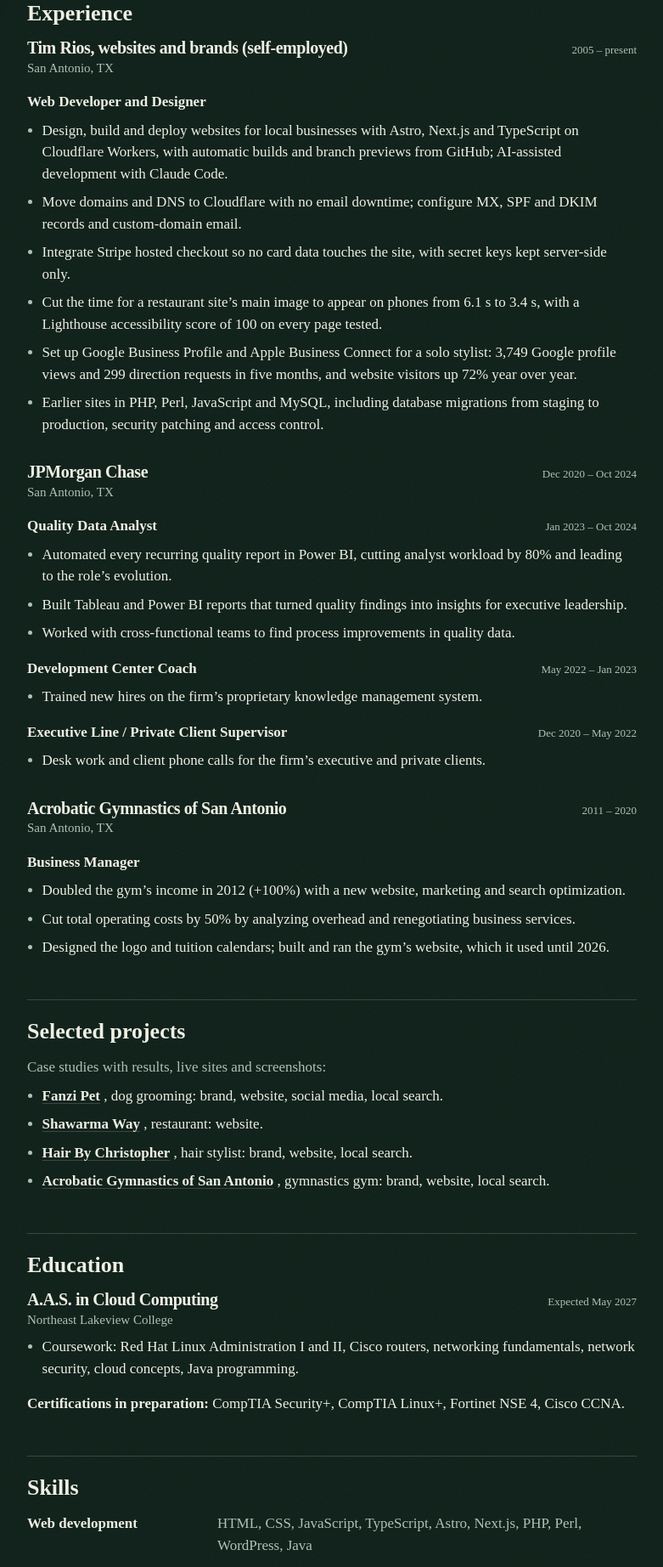
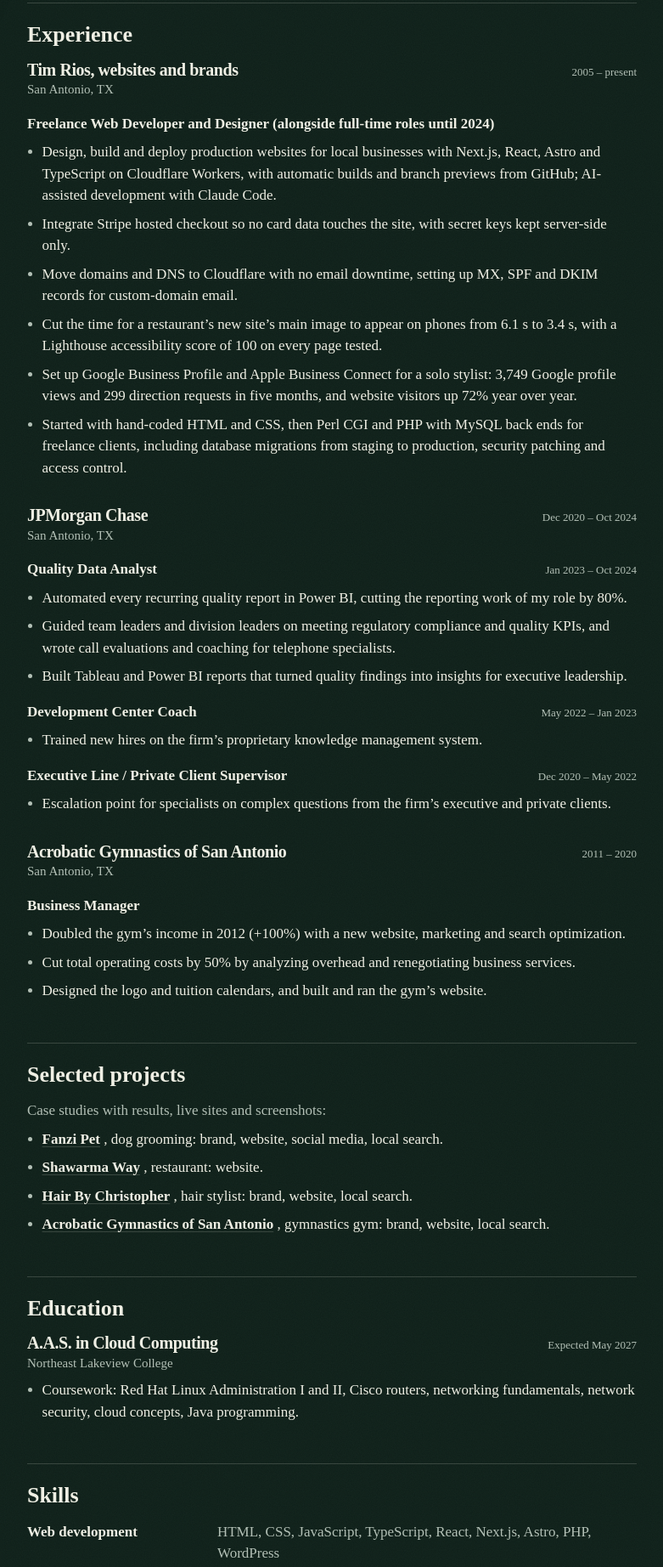
Before and after one commit to timrios/portfolio, an Astro site: page /resume in a window 1280 px wide. Shown: the part 683-2527 px from the top of the page at 85% size, without its empty margins (249-1030 px from the left). Built offline with nearby package versions, Linux system fonts and the light colour scheme; Astro itself is replaced by a stand-in of ours.

Commit message:
Bring the resume and About pages in line with the new one-page CV
No certifications, no '20 years', freelance role marked as alongside full-time
work, React added, Chase roles described without 'supervised'.

Co-Authored-By: Claude Opus 5.5 <noreply@anthropic.com>

```diff
--- a/src/data/about.ts
+++ b/src/data/about.ts
@@ -43,7 +43,8 @@ export const about = aboutSchema.parse({
       id: "freelance",
       when: "2005",
       what: "Websites for businesses",
-      detail: "Started building websites for business clients, and kept building them alongside every job since.",
+      detail:
+        "Started with hand-coded HTML and CSS, then Perl back ends for freelance clients, and kept building websites alongside every job since.",
     },
     {
       id: "agsa",
@@ -57,7 +58,7 @@ export const about = aboutSchema.parse({
       when: "2020–2024",
       what: "JPMorgan Chase",
       detail:
-        "Supervising private-client service, then training new hires, then Quality Data Analyst: automated reporting in Power BI and built Tableau and Power BI reports for leadership.",
+        "Executive and private-client service, then training new hires, then Quality Data Analyst: automated reporting in Power BI, built reports for leadership, and guided team leaders on compliance and quality goals.",
     },
     {
       id: "tim-rios",
--- a/src/data/resume.ts
+++ b/src/data/resume.ts
@@ -1,5 +1,6 @@
 // Tim's master resume: the /resume/ page and the PDF (npm run resume-pdf) both come from this file. Leads with web
-// development and cloud computing (Tim, 2026-11-04). Tailored versions per job are made in ~/Projects/job-search.
+// development and cloud computing (Tim, 2026-11-04). Kept in line with the one-page CV in job-search (2026-11-14): no
+// certifications until one is earned, no client count, and never "supervised" for the Chase roles. Tailored versions per job are made in ~/Projects/job-search.
 // The phone number is never here: the public page leaves it out, and the PDF script adds it from .env.
 import { z } from "astro/zod";
 
@@ -31,7 +32,6 @@ const resumeSchema = z.object({
       details: z.array(z.string()),
     }),
   ),
-  certifications: z.object({ heading: z.string(), items: z.array(z.string()) }),
   skills: z.array(z.object({ id: z.string(), group: z.string(), items: z.array(z.string()) })),
   printLabel: z.string(),
 });
@@ -39,28 +39,28 @@ const resumeSchema = z.object({
 export const resume = resumeSchema.parse({
   title: "Resume",
   description:
-    "Resume of Tim Rios, web developer and cloud computing student in San Antonio: 20 years building websites, data analysis at JPMorgan Chase, and nine years running a small business.",
+    "Resume of Tim Rios, web developer and cloud computing student in San Antonio: freelance websites since 2005, data analysis at JPMorgan Chase, and nine years running a small business.",
   name: "Tim Rios",
   headline: "Web developer and cloud computing student",
   summary:
-    "Web developer with 20 years of building websites for businesses, now completing an A.A.S. in Cloud Computing (May 2027). I design, build and deploy production sites on serverless edge hosting with Git-based continuous deployment, set up DNS and email authentication, and integrate payments securely. Background in data analysis, where my Power BI automation cut the reporting work of my role by 80%, and nine years running a small business, where a new website and marketing doubled its income.",
+    "Web developer moving into full-time development and cloud work, completing an A.A.S. in Cloud Computing (May 2027). I design, build and deploy production websites for businesses with Next.js, React, Astro and TypeScript on Cloudflare Workers, set up DNS and email authentication, and integrate payments securely. Background in data analysis at JPMorgan Chase, where my Power BI automation cut the reporting work of my role by 80%, and nine years running a small business, where a new website and marketing doubled its income.",
   experience: [
     {
       id: "freelance",
-      employer: "Tim Rios, websites and brands (self-employed)",
+      employer: "Tim Rios, websites and brands",
       place: "San Antonio, TX",
       dates: "2005 – present",
       roles: [
         {
-          title: "Web Developer and Designer",
+          title: "Freelance Web Developer and Designer (alongside full-time roles until 2024)",
           dates: null,
           points: [
-            "Design, build and deploy websites for local businesses with Astro, Next.js and TypeScript on Cloudflare Workers, with automatic builds and branch previews from GitHub; AI-assisted development with Claude Code.",
-            "Move domains and DNS to Cloudflare with no email downtime; configure MX, SPF and DKIM records and custom-domain email.",
+            "Design, build and deploy production websites for local businesses with Next.js, React, Astro and TypeScript on Cloudflare Workers, with automatic builds and branch previews from GitHub; AI-assisted development with Claude Code.",
             "Integrate Stripe hosted checkout so no card data touches the site, with secret keys kept server-side only.",
-            "Cut the time for a restaurant site’s main image to appear on phones from 6.1 s to 3.4 s, with a Lighthouse accessibility score of 100 on every page tested.",
+            "Move domains and DNS to Cloudflare with no email downtime, setting up MX, SPF and DKIM records for custom-domain email.",
+            "Cut the time for a restaurant’s new site’s main image to appear on phones from 6.1 s to 3.4 s, with a Lighthouse accessibility score of 100 on every page tested.",
             "Set up Google Business Profile and Apple Business Connect for a solo stylist: 3,749 Google profile views and 299 direction requests in five months, and website visitors up 72% year over year.",
-            "Earlier sites in PHP, Perl, JavaScript and MySQL, including database migrations from staging to production, security patching and access control.",
+            "Started with hand-coded HTML and CSS, then Perl CGI and PHP with MySQL back ends for freelance clients, including database migrations from staging to production, security patching and access control.",
           ],
         },
       ],
@@ -75,9 +75,9 @@ export const resume = resumeSchema.parse({
           title: "Quality Data Analyst",
           dates: "Jan 2023 – Oct 2024",
           points: [
-            "Automated every recurring quality report in Power BI, cutting analyst workload by 80% and leading to the role’s evolution.",
+            "Automated every recurring quality report in Power BI, cutting the reporting work of my role by 80%.",
+            "Guided team leaders and division leaders on meeting regulatory compliance and quality KPIs, and wrote call evaluations and coaching for telephone specialists.",
             "Built Tableau and Power BI reports that turned quality findings into insights for executive leadership.",
-            "Worked with cross-functional teams to find process improvements in quality data.",
           ],
         },
         {
@@ -88,7 +88,9 @@ export const resume = resumeSchema.parse({
         {
           title: "Executive Line / Private Client Supervisor",
           dates: "Dec 2020 – May 2022",
-          points: ["Desk work and client phone calls for the firm’s executive and private clients."],
+          points: [
+            "Escalation point for specialists on complex questions from the firm’s executive and private clients.",
+          ],
         },
       ],
     },
@@ -104,7 +106,7 @@ export const resume = resumeSchema.parse({
           points: [
             "Doubled the gym’s income in 2012 (+100%) with a new website, marketing and search optimization.",
             "Cut total operating costs by 50% by analyzing overhead and renegotiating business services.",
-            "Designed the logo and tuition calendars; built and ran the gym’s website, which it used until 2026.",
+            "Designed the logo and tuition calendars, and built and ran the gym’s website.",
           ],
         },
       ],
@@ -122,10 +124,6 @@ export const resume = resumeSchema.parse({
       ],
     },
   ],
-  certifications: {
-    heading: "Certifications in preparation",
-    items: ["CompTIA Security+", "CompTIA Linux+", "Fortinet NSE 4", "Cisco CCNA"],
-  },
   skills: [
     {
       id: "web",
@@ -135,12 +133,11 @@ export const resume = resumeSchema.parse({
         "CSS",
         "JavaScript",
         "TypeScript",
+        "React",
+        "Next.js",
         "Astro",
-        "Next.js",
         "PHP",
-        "Perl",
         "WordPress",
-        "Java",
       ],
     },
     {
--- a/src/pages/resume.astro
+++ b/src/pages/resume.astro
@@ -93,9 +93,6 @@ const domain = site.domain;
           </ul>
         </div>
       ))}
-      <p class="certs">
-        <strong>{resume.certifications.heading}:</strong> {resume.certifications.items.join(", ")}.
-      </p>
     </section>
 
     <section aria-labelledby="skills-heading">
@@ -220,10 +217,6 @@ const domain = site.domain;
     margin-block: calc(-1 * var(--space-3));
     text-decoration-color: var(--rule);
     text-underline-offset: 0.2em;
-  }
-
-  .certs {
-    margin-top: var(--space-4);
   }
 
   .skills div + div {
```
